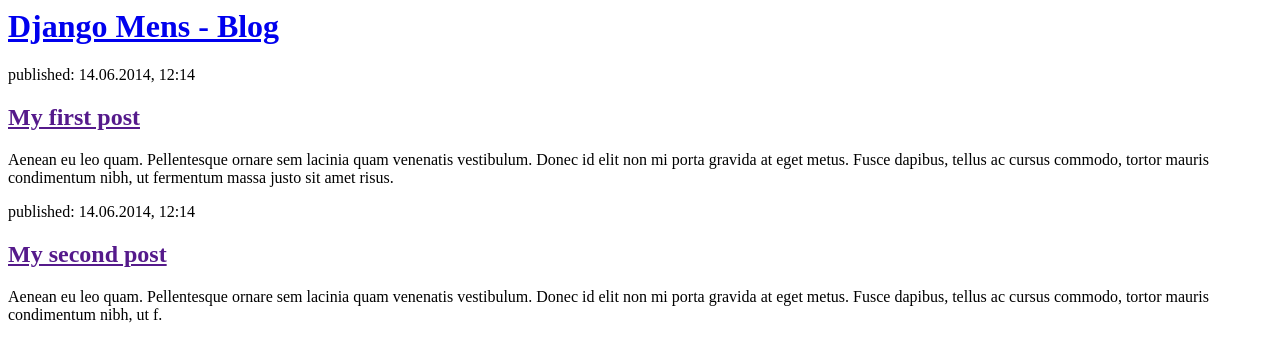
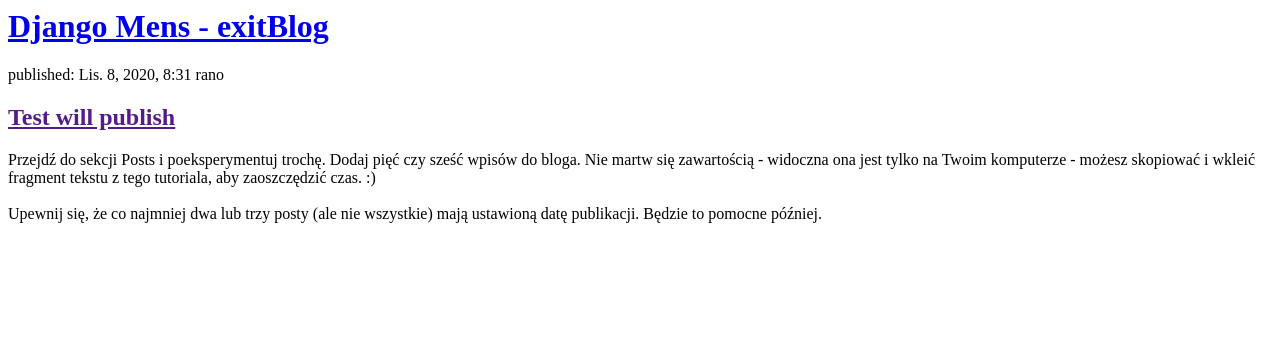
Before and after one commit to TomiDataScience/django_my_first_blog, a Django app: page / in a window 1280 px wide. Shown: the top 362 px of the page. Run offline with Django 3.2, Linux system fonts and the light colour scheme; data comes from the database, SQL or seed files in the repository; both versions use the stored data as it was after the commit.

Commit message:
Modified templates to display posts

```diff
--- a/blog/models.py
+++ b/blog/models.py
@@ -3,6 +3,7 @@
 
 
 class Post(models.Model):
+    objects = None
     author = models.ForeignKey('auth.User', on_delete=models.CASCADE)
     title = models.CharField(max_length=200)
     text = models.TextField()
--- a/blog/templates/blog/post_list.html
+++ b/blog/templates/blog/post_list.html
@@ -4,20 +4,17 @@
     </head>
     <body>
         <div>
-            <h1><a href="/">Django Mens - Blog</a></h1>
+            <h1><a href="/">Django Mens - exitBlog</a></h1>
         </div>
 
-        <div>
-            <p>published: 14.06.2014, 12:14</p>
-            <h2><a href="">My first post</a></h2>
-            <p>Aenean eu leo quam. Pellentesque ornare sem lacinia quam venenatis vestibulum. Donec id elit non mi porta gravida at eget metus. Fusce dapibus, tellus ac cursus commodo, tortor mauris condimentum nibh, ut fermentum massa justo sit amet risus.</p>
-        </div>
+      {% for post in posts %}
+    <div>
+        <p>published: {{ post.published_date }}</p>
+        <h2><a href="">{{ post.title }}</a></h2>
+        <p>{{ post.text|linebreaksbr }}</p>
+    </div>
+{% endfor %}
 
 
-        <div>
-            <p>published: 14.06.2014, 12:14</p>
-            <h2><a href="">My second post</a></h2>
-            <p>Aenean eu leo quam. Pellentesque ornare sem lacinia quam venenatis vestibulum. Donec id elit non mi porta gravida at eget metus. Fusce dapibus, tellus ac cursus commodo, tortor mauris condimentum nibh, ut f.</p>
-        </div>
     </body>
 </html>
--- a/blog/views.py
+++ b/blog/views.py
@@ -1,5 +1,8 @@
+from django.shortcuts import render
+from .models import Post
+from django.utils import timezone
 
-from django.shortcuts import render
 
 def post_list(request):
-   return render(request, 'blog/post_list.html', {})
+    posts = Post.objects.filter(published_date__lte=timezone.now()).order_by('published_date')
+    return render(request,  'blog/post_list.html', {'posts': posts})
```
Also changed, not shown: db.sqlite3.
